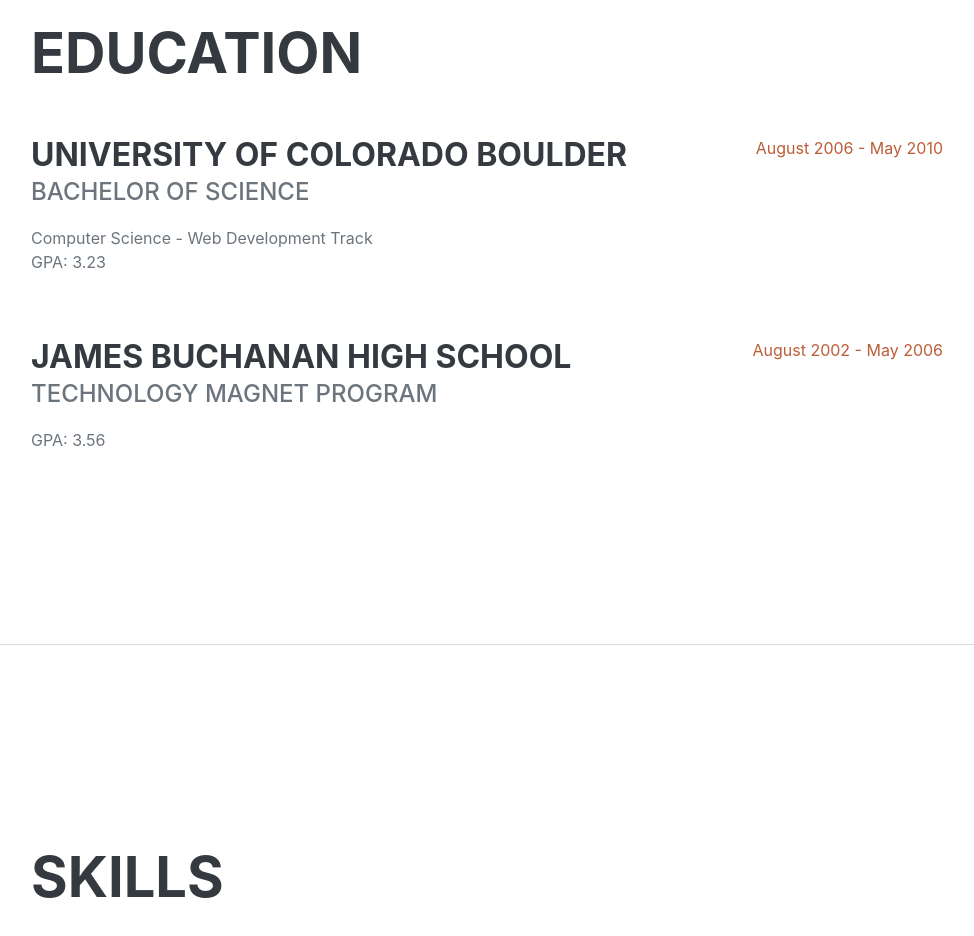
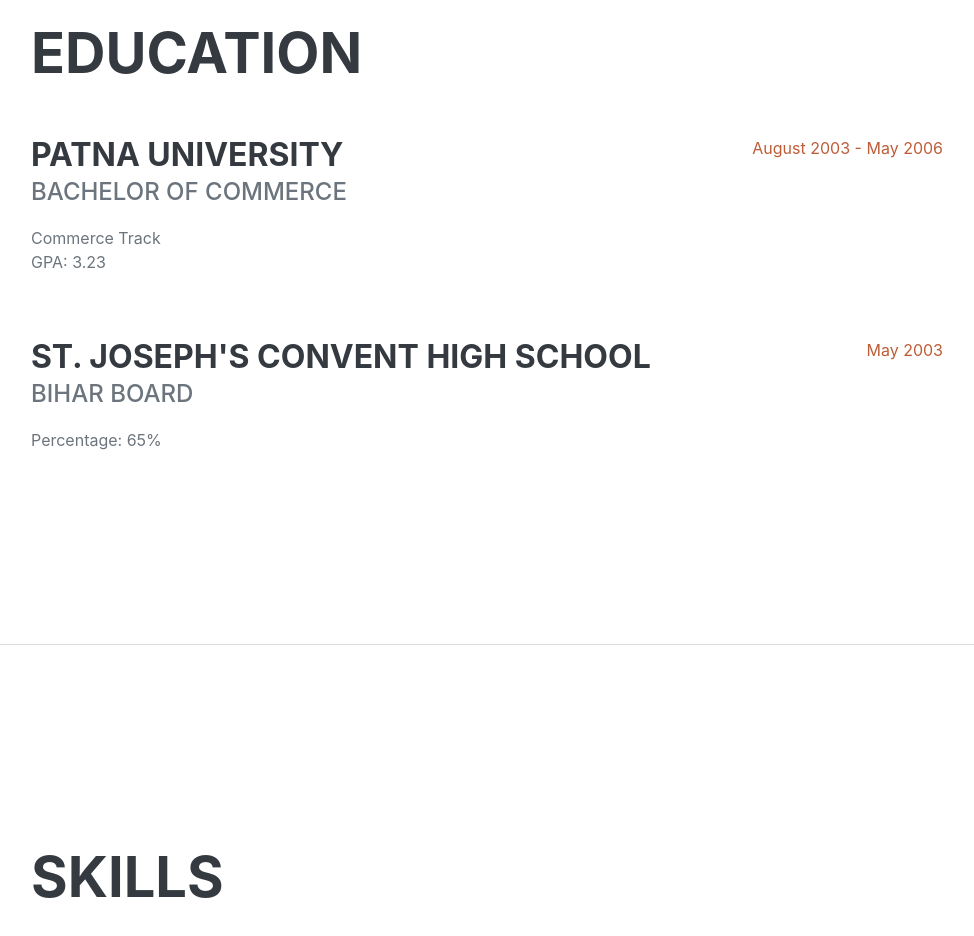
Before and after one commit to navneetanawin/navneetanawin.github.io, a plain HTML site: page index.html in a window 1280 px wide. Shown: the part 1840-2776 px from the top of the page, without its empty margins (289-1263 px from the left). Drawn offline with nearby package versions, Linux system fonts and the light colour scheme; a web font is replaced by a local one.

Commit message:
Update index.html

```diff
--- a/index.html
+++ b/index.html
@@ -94,20 +94,20 @@
                     <h2 class="mb-5">Education</h2>
                     <div class="d-flex flex-column flex-md-row justify-content-between mb-5">
                         <div class="flex-grow-1">
-                            <h3 class="mb-0">University of Colorado Boulder</h3>
-                            <div class="subheading mb-3">Bachelor of Science</div>
-                            <div>Computer Science - Web Development Track</div>
+                            <h3 class="mb-0">Patna University</h3>
+                            <div class="subheading mb-3">Bachelor of Commerce</div>
+                            <div>Commerce Track</div>
                             <p>GPA: 3.23</p>
                         </div>
-                        <div class="flex-shrink-0"><span class="text-primary">August 2006 - May 2010</span></div>
+                        <div class="flex-shrink-0"><span class="text-primary">August 2003 - May 2006</span></div>
                     </div>
                     <div class="d-flex flex-column flex-md-row justify-content-between">
                         <div class="flex-grow-1">
-                            <h3 class="mb-0">James Buchanan High School</h3>
-                            <div class="subheading mb-3">Technology Magnet Program</div>
-                            <p>GPA: 3.56</p>
+                            <h3 class="mb-0">St. Joseph's Convent High School</h3>
+                            <div class="subheading mb-3">Bihar Board</div>
+                            <p>Percentage: 65%</p>
                         </div>
-                        <div class="flex-shrink-0"><span class="text-primary">August 2002 - May 2006</span></div>
+                        <div class="flex-shrink-0"><span class="text-primary">May 2003</span></div>
                     </div>
                 </div>
             </section>
```
